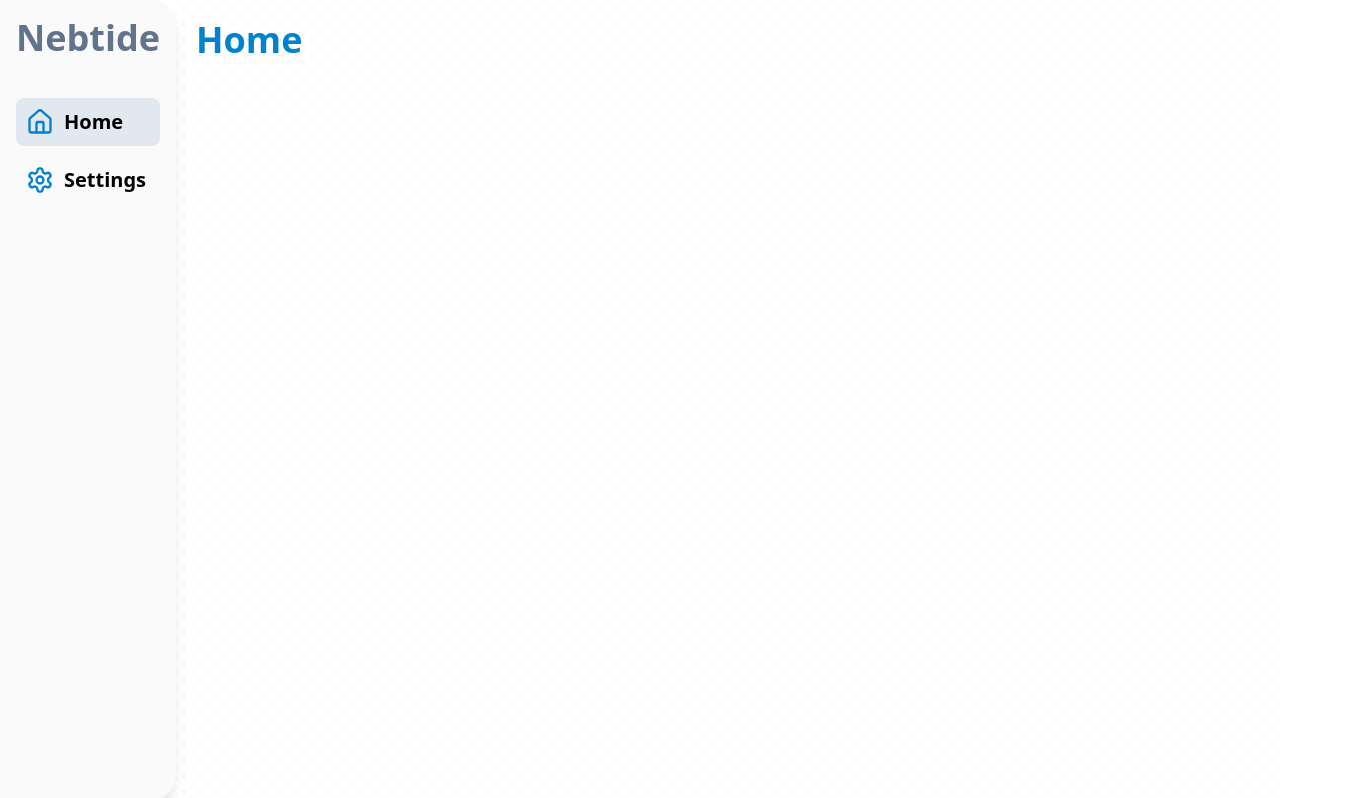
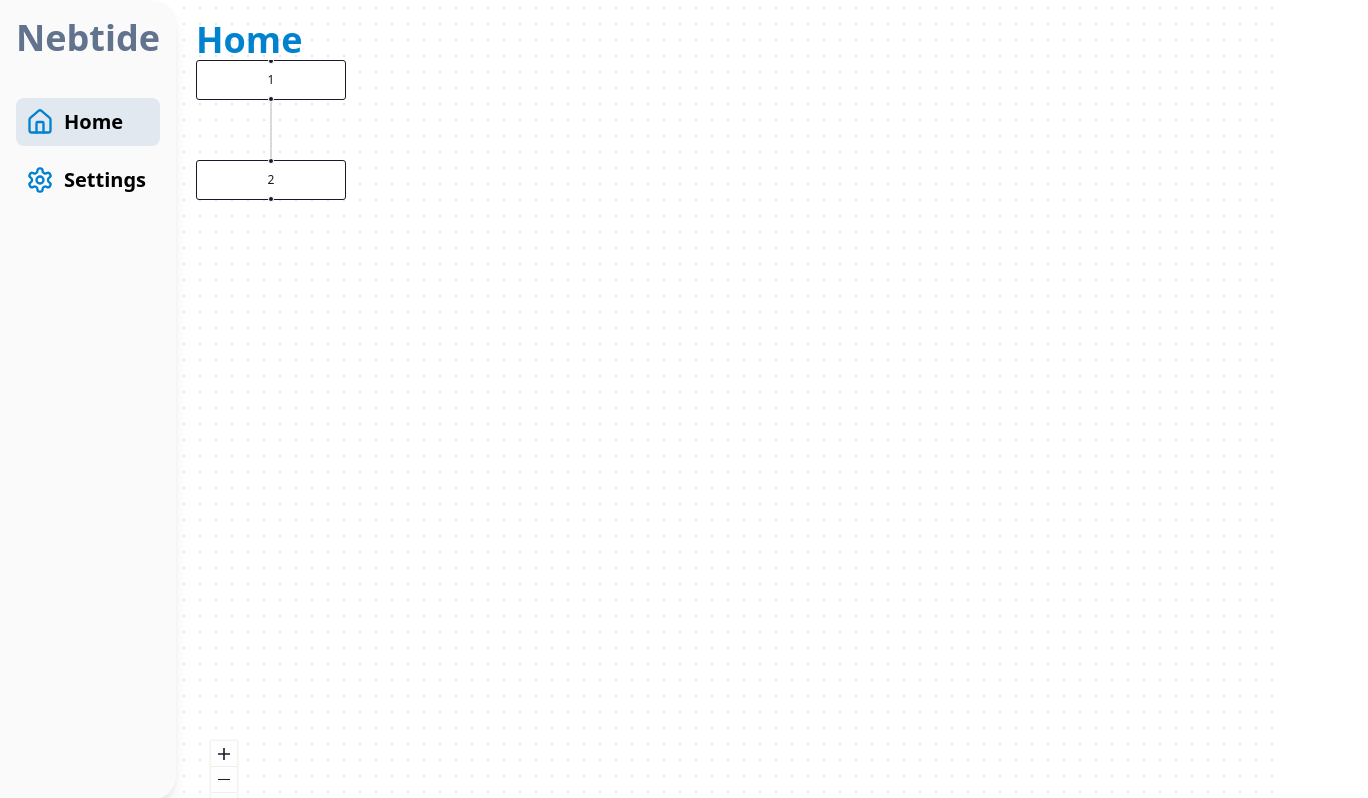
Before and after one commit to TTitanUA/nebtide, a React (Vite) app: page /#/ in a window 1280 px wide. Shown: the top 798 px of the page, 1368 px wide, since content can reach past the window. Built offline with nearby package versions, Linux system fonts and the light colour scheme.

Commit message:
feat: update Home component title for clarity

```diff
--- a/src/renderer/pages/home.tsx
+++ b/src/renderer/pages/home.tsx
@@ -1,11 +1,37 @@
-import React, { FC } from 'react';
+import { addEdge, Controls, ReactFlow, useEdgesState, useNodesState } from '@xyflow/react';
+import React, { FC, useCallback } from 'react';
 
 import { Typography } from '@/components/ui/typography';
+import { Connection } from '@xyflow/system';
+
+const initialNodes = [
+  { data: { label: '1' }, id: '1', position: { x: 0, y: 0 } },
+  { data: { label: '2' }, id: '2', position: { x: 0, y: 100 } }
+];
+
+const initialEdges = [{ id: 'e1-2', source: '1', target: '2' }];
 
 export const Home: FC = () => {
+  const [nodes, setNodes, onNodesChange] = useNodesState(initialNodes);
+  const [edges, setEdges, onEdgesChange] = useEdgesState(initialEdges);
+
+  const onConnect = useCallback((params: Connection) => setEdges((eds) => addEdge(params, eds)), [setEdges]);
   return (
-    <Typography className='text-4xl font-bold' color='primary' variant='h1'>
-      Home
-    </Typography>
+    <>
+      <Typography className='text-4xl font-bold' color='primary' variant='h1'>
+        Home
+      </Typography>
+
+      <div style={{ height: '100vh', width: '90vw' }}>
+        <ReactFlow
+          edges={edges}
+          nodes={nodes}
+          onConnect={onConnect}
+          onEdgesChange={onEdgesChange}
+          onNodesChange={onNodesChange}>
+          <Controls />
+        </ReactFlow>
+      </div>
+    </>
   );
 };
--- a/src/renderer/renderer.tsx
+++ b/src/renderer/renderer.tsx
@@ -1,6 +1,7 @@
 import { StrictMode } from 'react';
 import { createRoot } from 'react-dom/client';
 import { HashRouter } from 'react-router';
+import '@xyflow/react/dist/style.css';
 
 import App from './App';
 import './index.css';
```
